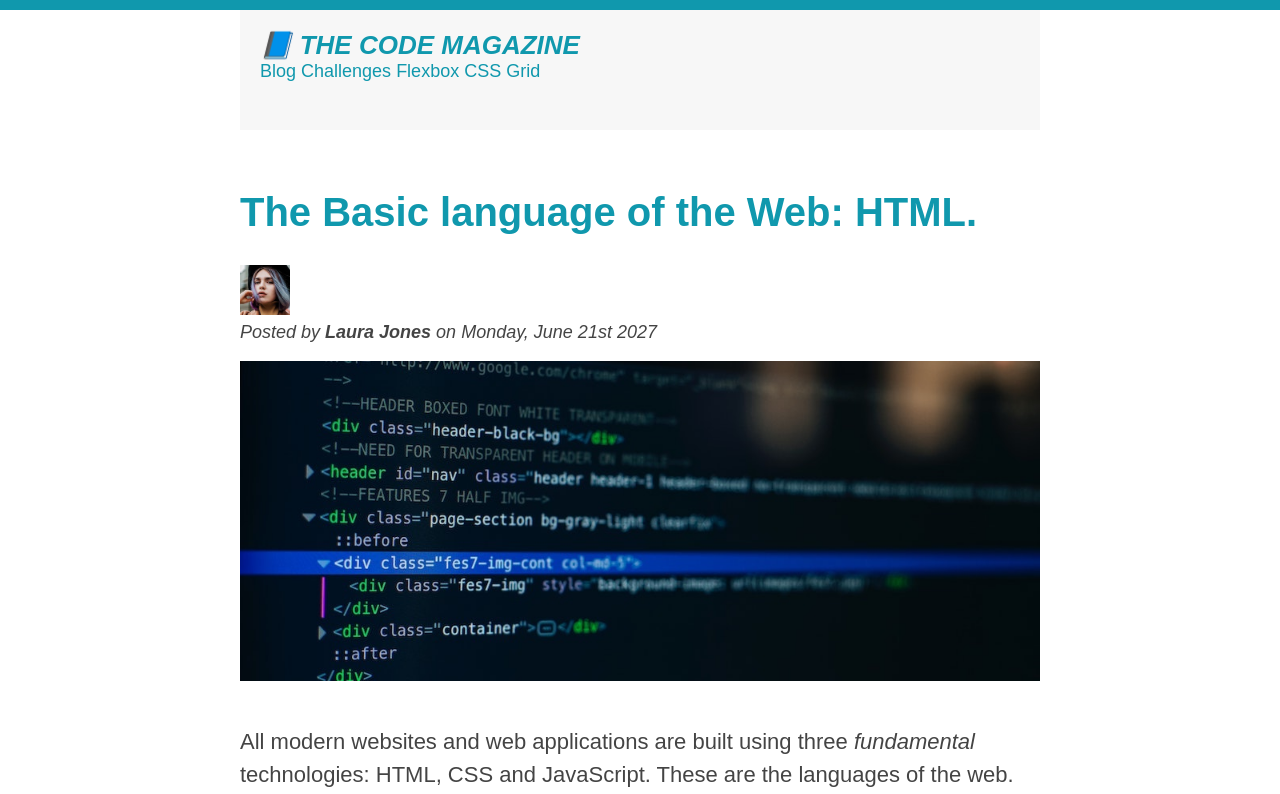
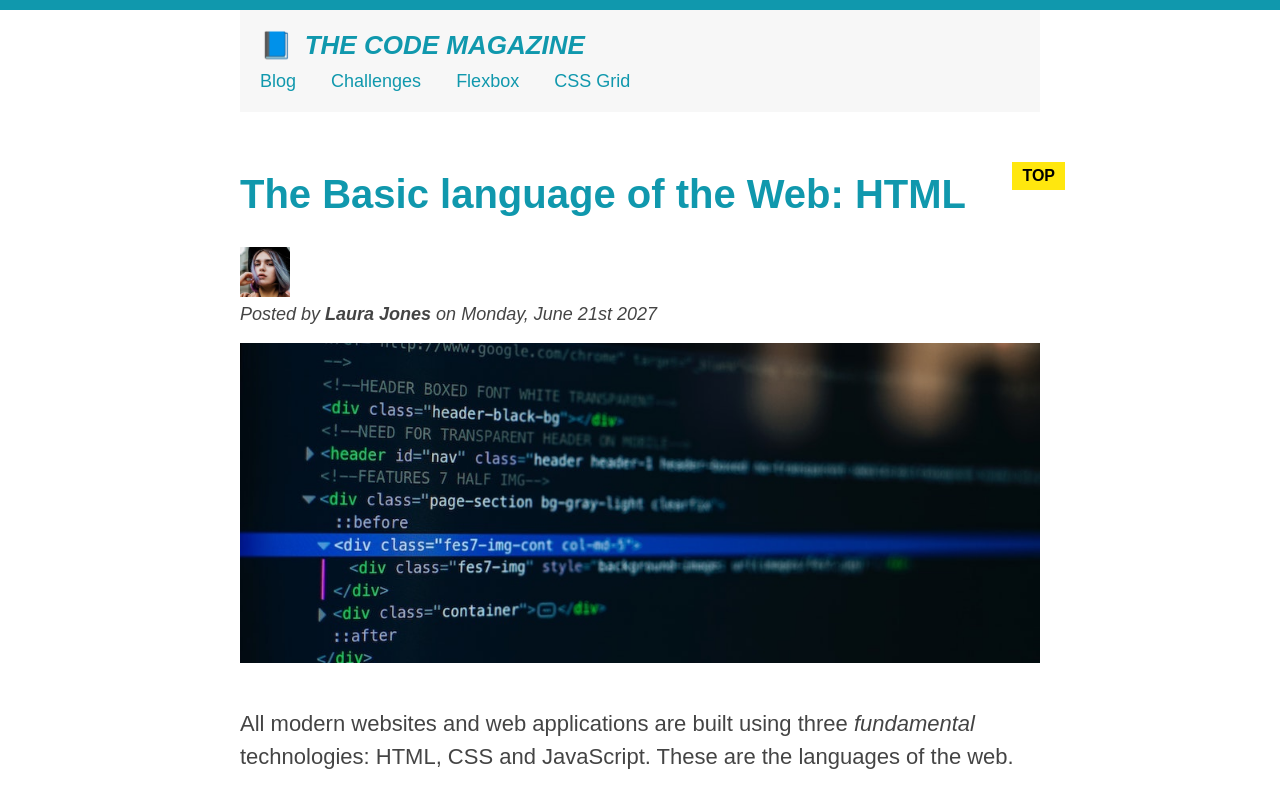
Before and after one commit to arunav999/CSS-Udemy, a plain HTML site: page 02-HTML-Fundamentals/index.html in a window 1280 px wide. Shown: the top 794 px of the page. Drawn offline with Linux system fonts and the light colour scheme.

Commit message:
learned css positioning

```diff
--- a/02-HTML-Fundamentals/index.html
+++ b/02-HTML-Fundamentals/index.html
@@ -22,7 +22,7 @@
 
       <article>
         <header class="post-header">
-          <h2>The Basic language of the Web: HTML.</h2>
+          <h2>The Basic language of the Web: HTML</h2>
           <img
             src="/Images/laura-jones.jpg"
             alt="Image of the aurthor"
@@ -140,5 +140,6 @@
         </p>
       </footer>
     </div>
+    <button>❤️Like</button>
   </body>
 </html>
--- a/02-HTML-Fundamentals/style.css
+++ b/02-HTML-Fundamentals/style.css
@@ -7,6 +7,7 @@ body {
   font-family: sans-serif;
   color: #444;
   border-top: 10px solid #1098ad;
+  position: relative;
 }
 
 .container {
@@ -20,7 +21,7 @@ body {
   background-color: #f7f7f7;
   padding: 20px;
   margin-bottom: 60px;
-  height: 80px;
+  height: auto;
 }
 
 nav {
@@ -58,6 +59,7 @@ h1 {
 h2 {
   font-size: 40px;
   margin-bottom: 30px;
+  position: relative;
 }
 
 h3 {
@@ -138,7 +140,7 @@ a:visited {
 a:hover {
   color: orangered;
   font-weight: bold;
-  text-decoration: underline dotted orangered;
+  text-decoration: underline orangered;
 }
 
 a:active {
@@ -150,3 +152,41 @@ a:active {
   width: 100%;
   height: auto;
 }
+
+nav a:link {
+  margin-right: 30px;
+  margin-top: 10px;
+  display: inline-block;
+}
+
+nav a:link:last-child {
+  margin-right: 0;
+}
+
+button {
+  font-size: 22px;
+  padding: 20px;
+  cursor: pointer;
+
+  position: absolute;
+  bottom: 50px;
+  right: 50px;
+}
+
+h1::first-letter {
+  font-style: normal;
+  margin-right: 5px;
+}
+
+h2::after {
+  content: "TOP";
+  background-color: #ffe70e;
+  color: #000;
+  font-size: 16px;
+  font-weight: bold;
+  display: inline-block;
+  padding: 5px 10px;
+  position: absolute;
+  top: -10px;
+  right: -25px;
+}
```
